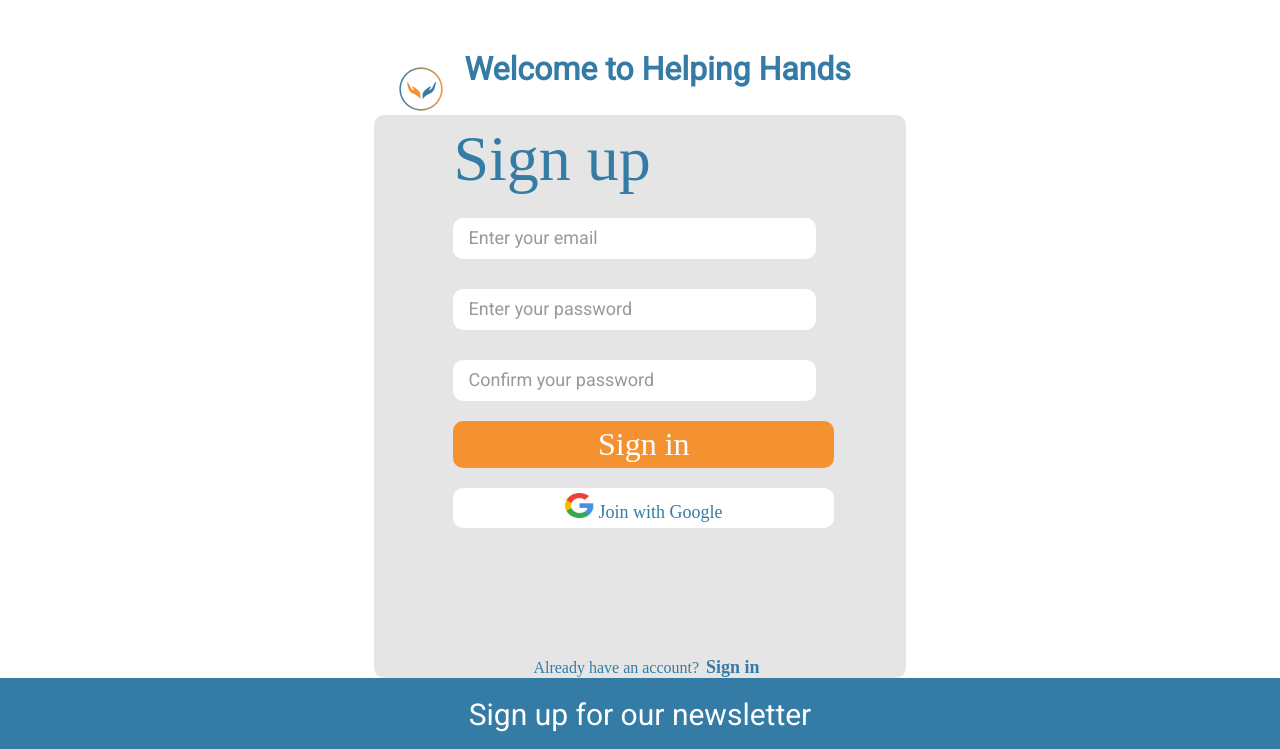
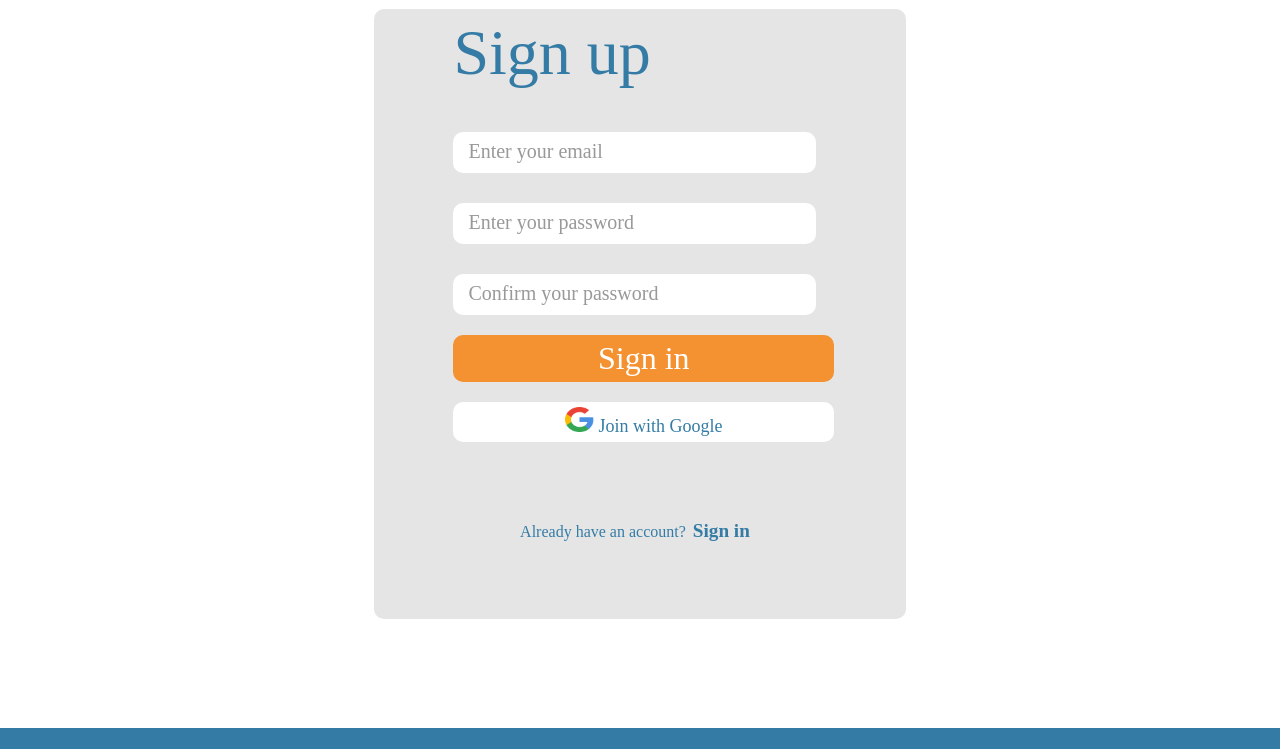
Before and after one commit to Dilekcn/charity, a React (Create React App) app: page /signup in a window 1280 px wide. Shown: the part 160-909 px from the top of the page. Built offline with nearby package versions, Linux system fonts and the light colour scheme.

Commit message:
updated sign-in and sign-up

```diff
--- a/src/components/Auth/Login.css
+++ b/src/components/Auth/Login.css
@@ -4,8 +4,9 @@
 	border-radius: 10px;
 	width: 627px;
 	height: 628px;
-    margin:auto;
-    margin-top: 100px;
+	margin: auto;
+	margin-top: 50px;
+	margin-bottom: 100px;
 }
 
 .sign-in-header {
@@ -13,27 +14,20 @@
 	flex-direction: row;
 }
 
-.sign-in-logo {
-    margin-top: 17px;
-    margin-left: 60px;
-    margin-right: 20px;
-}
-
 .sign-in-h1 h1 {
 	font-family: Roboto;
 	font-style: normal;
 	font-weight: bold;
-    color: #347CA5;
+	color: #347ca5;
 }
 
 .sign-in-body {
 	display: flex;
 	flex-direction: column;
-    background-color: #E5E5E5;
+	background-color: #e5e5e5;
 	border-radius: 10px;
 	width: 85%;
 	height: 97%;
-    margin:auto;
 	margin: auto;
 }
 
@@ -45,7 +39,7 @@
 	font-weight: normal;
 	font-size: 64px;
 	line-height: 78px;
-    color: #347CA5;
+	color: #347ca5;
 }
 
 .sign-in-form {
@@ -53,13 +47,13 @@
 	flex-direction: column;
 	justify-content: center;
 	margin-left: 15%;
-    margin-top: 10px;
+	margin-top: 30px;
 }
 
 .sign-in-email {
 	max-width: 80%;
 	margin-top: 10px;
-    background: #FFFFFF;
+	background: #ffffff;
 	border-radius: 10px;
 	border: none;
 	font-family: Prociono;
@@ -70,12 +64,14 @@
 }
 .sign-in-email::placeholder {
 	padding: 5px;
+	font-family: Prociono;
+	font-size: 20px;
 }
 
 .sign-in-password {
 	max-width: 80%;
 	margin-top: 30px;
-    background: #FFFFFF;
+	background: #ffffff;
 	border-radius: 10px;
 	border: none;
 	font-family: Prociono;
@@ -87,21 +83,23 @@
 
 .sign-in-password::placeholder {
 	padding: 5px;
+	font-family: Prociono;
+	font-size: 20px;
 }
 
 .sig-in-forgot-password {
 	margin-top: 10px;
 	margin-left: 5px;
-    color: #347CA5;
+	color: #347ca5;
 	font-size: small;
 }
 .sign-in-submit {
-    margin-top: 20px;
+	margin-top: 50px;
 	max-width: 84%;
 	border: none;
-    background-color: #F49131;
+	background-color: #f49131;
 	border-radius: 10px;
-    color: #FFFFFF;
+	color: #ffffff;
 	font-family: Prociono;
 	font-style: normal;
 	font-weight: normal;
@@ -110,12 +108,16 @@
 	cursor: pointer;
 }
 
-
 .sign-in-signUp {
-    margin-left: 35%;
-    margin-top: auto;
+	text-align: center;
+	margin: auto;
 	font-family: Prociono;
 	font-style: normal;
 	font-weight: normal;
-    color: #347CA5;
+	color: #347ca5;
 }
+
+.sign-in-signUp p a {
+	font-weight: bold;
+	font-size: larger;
+}
--- a/src/components/Auth/Login.js
+++ b/src/components/Auth/Login.js
@@ -1,18 +1,9 @@
 import React from 'react';
 import './Login.css';
-import logo from './sign-in-logo.jpg';
 
 const Login = () => {
 	return (
 		<div className="sign-in">
-			<div className="sign-in-header">
-				<div className="sign-in-logo">
-					<img src={logo} alt="sign in logo" />
-				</div>
-				<div className="sign-in-h1">
-					<h1>Welcome to Helping Hands</h1>
-				</div>
-			</div>
 			<div className="sign-in-body">
 				<h1 className="sign-in-SignIn">Sign in</h1>
 				<form className="sign-in-form">
--- a/src/components/Auth/SignUp.css
+++ b/src/components/Auth/SignUp.css
@@ -4,8 +4,9 @@
 	border-radius: 10px;
 	width: 627px;
 	height: 628px;
-    margin:auto;
-    margin-top: 100px;
+	margin: auto;
+	margin-top: 50px;
+	margin-bottom: 100px;
 }
 
 .sign-up-header {
@@ -23,17 +24,17 @@
 	font-family: Roboto;
 	font-style: normal;
 	font-weight: bold;
-    color: #347CA5;
+	color: #347ca5;
 }
 
 .sign-up-body {
 	display: flex;
 	flex-direction: column;
-    background-color: #E5E5E5;
+	background-color: #e5e5e5;
 	border-radius: 10px;
 	width: 85%;
 	height: 97%;
-    margin:auto;
+	margin: auto;
 	margin: auto;
 }
 
@@ -45,7 +46,7 @@
 	font-weight: normal;
 	font-size: 64px;
 	line-height: 78px;
-    color: #347CA5;
+	color: #347ca5;
 }
 
 .sign-up-form {
@@ -53,13 +54,13 @@
 	flex-direction: column;
 	justify-content: center;
 	margin-left: 15%;
-    margin-top: 10px;
+	margin-top: 30px;
 }
 
 .sign-up-email {
 	max-width: 80%;
 	margin-top: 10px;
-    background: #FFFFFF;
+	background: #ffffff;
 	border-radius: 10px;
 	border: none;
 	font-family: Prociono;
@@ -70,12 +71,14 @@
 }
 .sign-up-email::placeholder {
 	padding: 5px;
+	font-family: Prociono;
+	font-size: 20px;
 }
 
 .sign-up-password {
 	max-width: 80%;
 	margin-top: 30px;
-    background: #FFFFFF;
+	background: #ffffff;
 	border-radius: 10px;
 	border: none;
 	font-family: Prociono;
@@ -87,21 +90,23 @@
 
 .sign-up-password::placeholder {
 	padding: 5px;
+	font-family: Prociono;
+	font-size: 20px;
 }
 
 .sig-in-forgot-password {
 	margin-top: 10px;
 	margin-left: 5px;
-    color: #347CA5;
+	color: #347ca5;
 	font-size: small;
 }
 .sign-up-submit {
 	margin-top: 20px;
 	max-width: 84%;
 	border: none;
-    background-color: #F49131;
+	background-color: #f49131;
 	border-radius: 10px;
-    color: #FFFFFF;
+	color: #ffffff;
 	font-family: Prociono;
 	font-style: normal;
 	font-weight: normal;
@@ -114,9 +119,9 @@
 	margin-top: 20px;
 	max-width: 84%;
 	border: none;
-    background-color: #FFFFFF;
+	background-color: #ffffff;
 	border-radius: 10px;
-    color: #347CA5;
+	color: #347ca5;
 	font-family: Prociono;
 	font-style: normal;
 	font-weight: normal;
@@ -129,18 +134,16 @@
 	height: 25px;
 }
 
-
 .sign-up-login {
-    margin-left: 30%;
-    margin-top: auto;
+	margin: auto;
 	font-family: Prociono;
 	font-style: normal;
 	font-weight: normal;
-    color: #347CA5;
+	color: #347ca5;
 }
 
 .sign-up-login p a {
 	font-weight: bold;
-    font-size: large;
+	font-size: larger;
 	margin-left: 3px;
 }
--- a/src/components/Auth/SignUp.js
+++ b/src/components/Auth/SignUp.js
@@ -1,27 +1,39 @@
 import React from 'react';
 import './SignUp.css';
-import logo from './sign-in-logo.jpg'
-import googleLogo from './grommet-icons_google.jpg'
+import googleLogo from './grommet-icons_google.jpg';
 
 const SignUp = () => {
 	return (
 		<div className="sign-up">
-			<div className="sign-up-header">
-				<div className="sign-up-logo">
-					<img src={logo} alt="sign in logo" />
-				</div>
-				<div className="sign-up-h1">
-					<h1>Welcome to Helping Hands</h1>
-				</div>
-			</div>
 			<div className="sign-up-body">
-                 <h1 className="sign-up-SignIn">Sign up</h1>
+				<h1 className="sign-up-SignIn">Sign up</h1>
 				<form className="sign-up-form">
-					<input className="sign-up-email" type="text" name="email" placeholder="Enter your email" />
-					<input className="sign-up-password" type="password" name="password" placeholder="Enter your password" />
-					<input className="sign-up-password" type="password" name="password" placeholder="Confirm your password" />
-					<input className="sign-up-submit" type="submit" value="Sign in" />
-					<button className="sign-up-google" type="button"><img src={googleLogo} alt="google logo"/> Join with Google</button>
+					<input
+						className="sign-up-email"
+						type="text"
+						name="email"
+						placeholder="Enter your email"
+					/>
+					<input
+						className="sign-up-password"
+						type="password"
+						name="password"
+						placeholder="Enter your password"
+					/>
+					<input
+						className="sign-up-password"
+						type="password"
+						name="password"
+						placeholder="Confirm your password"
+					/>
+					<input
+						className="sign-up-submit"
+						type="submit"
+						value="Sign in"
+					/>
+					<button className="sign-up-google" type="button">
+						<img src={googleLogo} alt="google logo" /> Join with Google
+					</button>
 				</form>
 				<div className="sign-up-login">
 					<p>
--- a/src/components/Footer/Footer.css
+++ b/src/components/Footer/Footer.css
@@ -47,6 +47,9 @@
 	border: none;
 	background: #76a9c7;
 	border-radius: 10px;
+	color: white;
+	font-size: 18px;
+	padding-left: 15px;
 }
 
 .form-input::placeholder {
--- a/src/components/Footer/Footer.js
+++ b/src/components/Footer/Footer.js
@@ -12,16 +12,19 @@ const Footer = () => {
 							className="form-input"
 							type="text"
 							placeholder="First Name"
+							required
 						/>
 						<input
 							className="form-input"
 							type="text"
 							placeholder="Last Name"
+							required
 						/>
 						<input
 							className="form-input"
-							type="text"
+							type="email"
 							placeholder="Email"
+							required
 						/>
 						<button id="form-btn" type="submit">
 							Send
```
Also changed, not shown: src/components/Header/images/search.png (added), src/components/News/News.css (deleted), src/components/News/News.js (deleted). Lines whose indentation alone changed are shown as unchanged.
